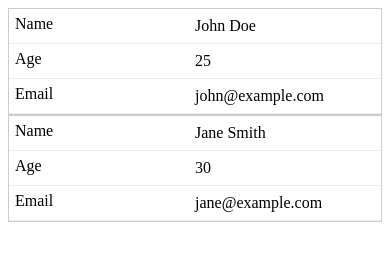
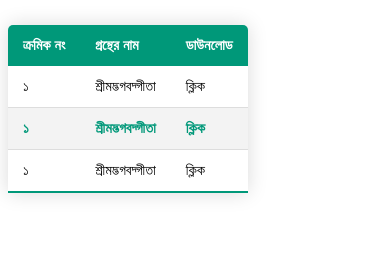
Before and after one commit to bongshiraj/book, a plain HTML site: page index.html in a window 390 px wide. Drawn offline with Linux system fonts and the light colour scheme.

Commit message:
index.html

```diff
--- a/index.html
+++ b/index.html
@@ -1,83 +1,96 @@
 <!DOCTYPE html>
-<html>
+<html lang="en">
 <head>
-  <title>Responsive Table</title>
-  <style>
-    /* CSS for table */
-    .table-container {
-      width: 100%;
-      overflow-x: auto;
+    <meta charset="UTF-8">
+    <meta http-equiv="X-UA-Compatible" content="IE=edge">
+    <meta name="viewport" content="width=device-width, initial-scale=1.0">
+    <title>How to Style HTML Tables with CSS</title>
+    <link rel="stylesheet" href="css/main.css">
+
+    <Style>
+    * {
+        /* Change your font family */
+        font-family: sans-serif;
     }
-    table {
-      width: 100%;
+    @media screen and (max-width: 768px) {
+  .content-table {
+    table-layout: fixed;
+  }
+}
+    /* Responsive table */
+    .content-table {
         border-collapse: collapse;
+        margin: 25px 0;
+        font-size: 0.9em;
+        min-width: 0;
+        max-width: 100%;
+        border-radius: 5px 5px 0 0;
+        overflow: hidden;
+        box-shadow: 0 0 20px rgba(0, 0, 0, 0.15);
     }
-    th, td {
-      padding: 8px;
+
+    .content-table thead tr {
+        background-color: #009879;
+        color: #ffffff;
         text-align: left;
-      border-bottom: 1px solid #ddd;
+        font-weight: bold;
     }
-    th {
-      background-color: #f2f2f2;
+
+    .content-table th,
+    .content-table td {
+        padding: 12px 15px;
     }
-    /* CSS for responsive design */
-    @media only screen and (max-width: 600px) {
-      table, thead, tbody, th, td, tr {
-        display: block;
+
+    .content-table tbody tr {
+        border-bottom: 1px solid #dddddd;
     }
-      thead tr {
-        position: absolute;
-        top: -9999px;
-        left: -9999px;
+
+    .content-table tbody tr:nth-of-type(even) {
+        background-color: #f3f3f3;
     }
-      tr { border: 1px solid #ccc; }
-      td {
-        border: none;
-        border-bottom: 1px solid #eee;
-        position: relative;
-        padding-left: 50%;
+
+    .content-table tbody tr:last-of-type {
+        border-bottom: 2px solid #009879;
     }
-      td:before {
-        position: absolute;
-        top: 6px;
-        left: 6px;
-        width: 45%;
-        padding-right: 10px;
-        white-space: nowrap;
+
+    .content-table tbody tr.active-row {
+        font-weight: bold;
+        color: #009879;
     }
-      td:nth-of-type(1):before { content: "Name"; }
-      td:nth-of-type(2):before { content: "Age"; }
-      td:nth-of-type(3):before { content: "Email"; }
+      /* CSS Hover */
+    .content-table td:hover {
+        background-color: #ccc;
     }
-    /* CSS for hover effect */
-    tr:hover {
-      background-color: #f5f5f5;
-    }
-  </style>
+    </Style>
+
 </head>
 <body>
-  <div class="table-container">
-    <table>
+    <table class="content-table">
         <thead>
           <tr>
-          <th>Name</th>
-          <th>Age</th>
-          <th>Email</th>
+            <th>ক্রমিক নং</th>
+            <th>গ্রন্থের নাম </th>
+            <th> ডাউনলোড</th>
           </tr>
         </thead>
         <tbody>
           <tr>
-          <td>John Doe</td>
-          <td>25</td>
-          <td>john@example.com</td>
+            <td>১</td>
+            <td>শ্রীমদ্ভগবদ্গীতা</td>
+            <td> ক্লিক </td>
+
+          </tr>
+          <tr class="active-row">
+            <td>১</td>
+            <td>শ্রীমদ্ভগবদ্গীতা</td>
+            <td> ক্লিক </td>
           </tr>
           <tr>
-          <td>Jane Smith</td>
-          <td>30</td>
-          <td>jane@example.com</td>
+            <td>১</td>
+            <td>শ্রীমদ্ভগবদ্গীতা</td>
+            <td> ক্লিক </td>
           </tr>
         </tbody>
       </table>
-  </div>
 </body>
 </html>
```
Lines whose indentation alone changed are shown as unchanged.
